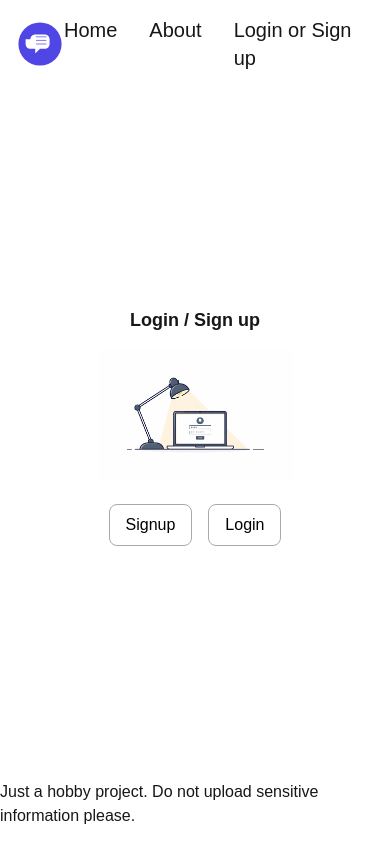
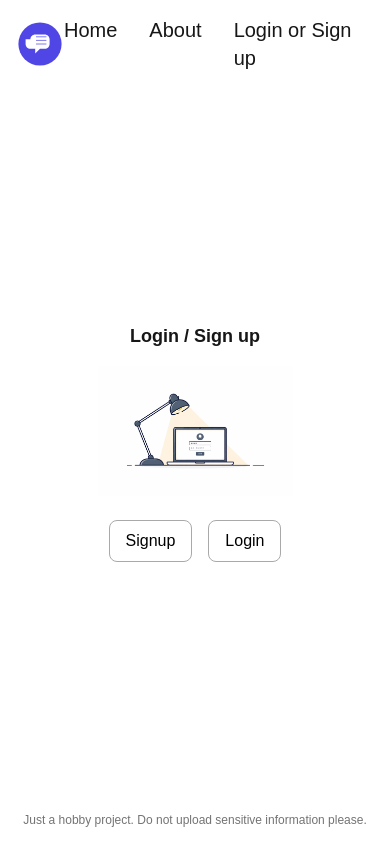
Before and after one commit to Eugene7997/chatJournal, a Next.js app in the folder frontend/: page /login in a window 390 px wide. Built offline with nearby package versions, Linux system fonts and the light colour scheme; no server answers.

Commit message:
Modified Footer Component for mobile UI

```diff
--- a/frontend/src/components/Footer.tsx
+++ b/frontend/src/components/Footer.tsx
@@ -1,7 +1,7 @@
 export default function Footer() {
     return (
-        <footer className="bottom-0 left-0 w-full py-4 flex justify-center z-50">
-            <p>
+        <footer className="bottom-0 left-0 w-full px-4 py-4 flex justify-center z-50">
+            <p className="text-xs sm:text-sm text-center opacity-60">
                 Just a hobby project. Do not upload sensitive information please.
             </p>
         </footer>
```
